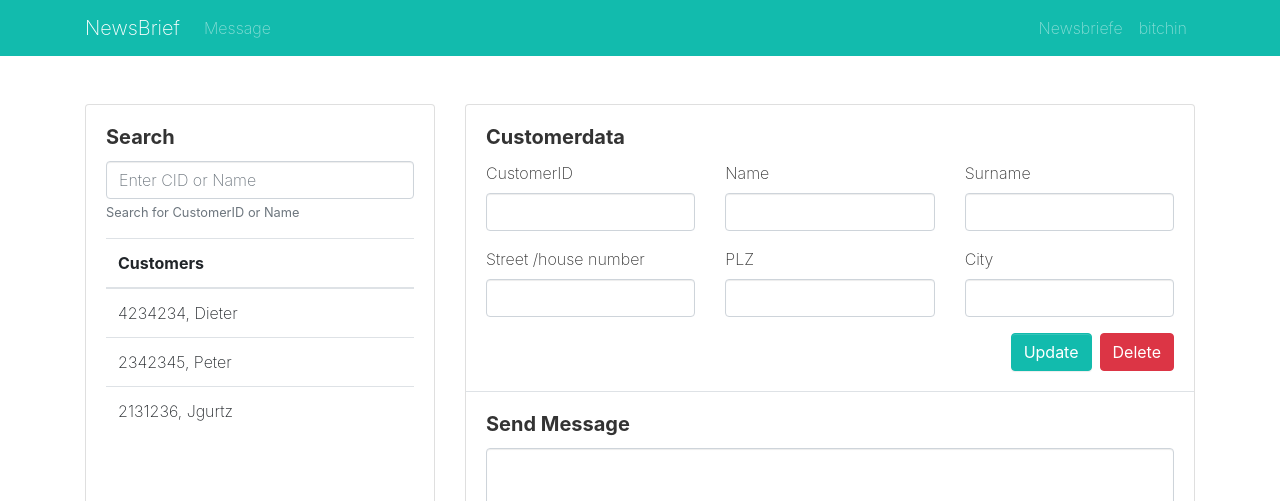
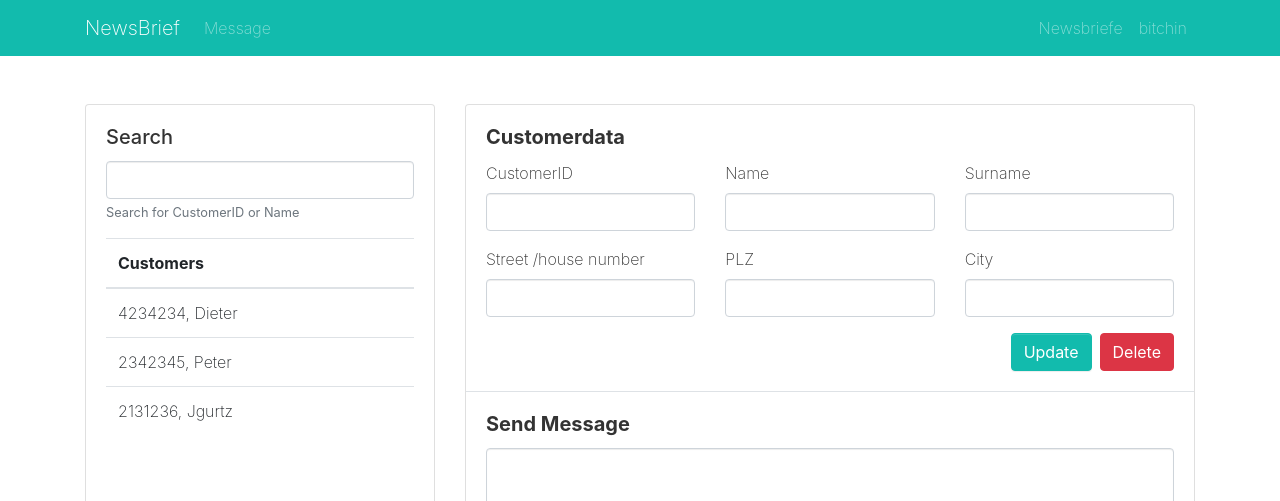
Before and after one commit to BenVae/NewsBrief, a React (Create React App) app: page /message in a window 1280 px wide. Shown: the top 501 px of the page. Built offline with nearby package versions, Linux system fonts and the light colour scheme.

Commit message:
- refactored code

```diff
--- a/src/App.js
+++ b/src/App.js
@@ -3,7 +3,6 @@ import './App.css';
 import Routes from './components/route/Routes'
 import Navbar from '../src/components/navbar/Navbar'
 import Footer from '../src/components/footer/Footer'
-
 
 export default class App extends Component {
     render() {
--- a/src/components/message/Message.js
+++ b/src/components/message/Message.js
@@ -1,19 +1,28 @@
 import React, {Component} from 'react';
-import SearchCustomerCardBody from "./SearchCustomerCardBody";
+import SearchCustomerCard from "./SearchCustomerCard";
 import CustomerDataCardBody from "./CustomerDataCardBody";
 import SendMessageCardBody from "./SendMessageCardBody";
 
 
 class Message extends Component {
+
+    constructor(props) {
+        super(props);
+
+        this.state = {
+            messages: [],
+            title: "",
+            content: ""
+        };
+    }
+
     render() {
         return (
             <div className="py-5">
                 <div className="container">
                     <div className="row">
                         <div className="col-md-4 d-flex">
-                            <div className="card child flex-grow-1 d-flex flex-column">
-                                <SearchCustomerCardBody/>
-                            </div>
+                            <SearchCustomerCard/>
                         </div>
                         <div className="col-md-8">
                             <div className="card">
--- /dev/null
+++ b/src/components/message/SearchCustomerCard.js
@@ -0,0 +1,47 @@
+import React, {Component} from 'react';
+
+export default class SearchCustomerCard extends Component {
+    render() {
+
+
+        return (
+            <div className="card child flex-grow-1 d-flex flex-column">
+                <div className="card-body border-bottom">
+                    <h5 className="card-title">Search</h5>
+                    <form>
+                        <div className="form-group">
+                            <input type="text"
+                                   className="form-control"/>
+                            <small className="form-text text-muted">
+                                Search for CustomerID or Name
+                            </small>
+                        </div>
+                    </form>
+                    <div className="table-responsive m-0">
+                        <table className="table">
+                            <thead>
+                            <tr>
+                                <th>Customers</th>
+                            </tr>
+                            </thead>
+                            <tbody>
+
+                            <tr>
+                                <td>4234234, Dieter</td>
+                            </tr>
+                            <tr>
+                                <td>2342345, Peter</td>
+                            </tr>
+                            <tr>
+                                <td>2131236, Jgurtz</td>
+                            </tr>
+                            </tbody>
+                        </table>
+                    </div>
+                </div>
+            </div>
+        )
+    }
+
+
+}
--- a/src/components/message/SearchCustomerCardBody.js
+++ /dev/null
@@ -1,45 +0,0 @@
-import React, {Component} from 'react';
-
-
-export default class SearchCustomerCardBody extends Component {
-    render() {
-        return (
-            <div className="card-body border-bottom">
-                <h5 className="card-title">
-                    <b>Search</b>
-                </h5>
-                <form>
-                    <div className="form-group">
-                        <input type="text" className="form-control"
-                               placeholder="Enter CID or Name"/>
-                        <small className="form-text text-muted">
-                            Search for CustomerID or Name
-                        </small>
-                    </div>
-                </form>
-                <div className="table-responsive m-0">
-                    <table className="table">
-                        <thead>
-                        <tr>
-                            <th>Customers</th>
-                        </tr>
-                        </thead>
-                        <tbody>
-                        <tr>
-                            <td>4234234, Dieter</td>
-                        </tr>
-                        <tr>
-                            <td>2342345, Peter</td>
-                        </tr>
-                        <tr>
-                            <td>2131236, Jgurtz</td>
-                        </tr>
-                        </tbody>
-                    </table>
-                </div>
-            </div>
-        )
-    }
-
-
-}
--- a/src/components/newsletter/FetchNewsletter.js
+++ b/src/components/newsletter/FetchNewsletter.js
@@ -17,20 +17,22 @@ class FetchNewsletter extends Component {
     componentWillMount() {
         axios.get('http://localhost:8080/rest/v1/newsletter/')
             .then(response => {
-                this.setState({newsletters: response.data,
-                    title: response.data[0].title, content: response.data[0].content})
+                this.setState({
+                    newsletters: response.data,
+                    title: response.data[0].title,
+                    content: response.data[0].content})
             })
             .catch( error => {
                 alert(error.toString())
             })
     }
 
-    updateContentNewsletter = (newsletter) => {
+    updateNewsletterContentCard = (newsletter) => {
          this.setState({
              title: newsletter.title,
              content: newsletter.content
          })
-    }
+    };
 
     render() {
         return (
@@ -40,11 +42,14 @@ class FetchNewsletter extends Component {
                         <div className="col-md-4">
                             <div className="card">
                                 <div className="card-body">
-                                    <h5 className="card-title"><b>NewsBriefe</b></h5>
+                                    <h5 className="card-title">
+                                        <b>NewsBriefe</b>
+                                    </h5>
                                     <div className="list-group">
                                         {
                                             this.state.newsletters.map((newsletter, index) => (
-                                                <a href="#" key={index} onClick={() => this.updateContentNewsletter(newsletter)} className="list-group-item list-group-item-action active">
+                                                <a href="#" key={index} onClick={() => this.updateNewsletterContentCard(newsletter)}
+                                                   className="list-group-item list-group-item-action active">
                                                     {newsletter.title}
                                                 </a>
                                             ))
@@ -54,7 +59,9 @@ class FetchNewsletter extends Component {
                             </div>
                         </div>
                         <div className="col-md-8">
-                            <NewsletterContentCard title={this.state.title} content={this.state.content}/>
+                            <NewsletterContentCard
+                                title={this.state.title}
+                                content={this.state.content}/>
                         </div>
                     </div>
                 </div>
```
